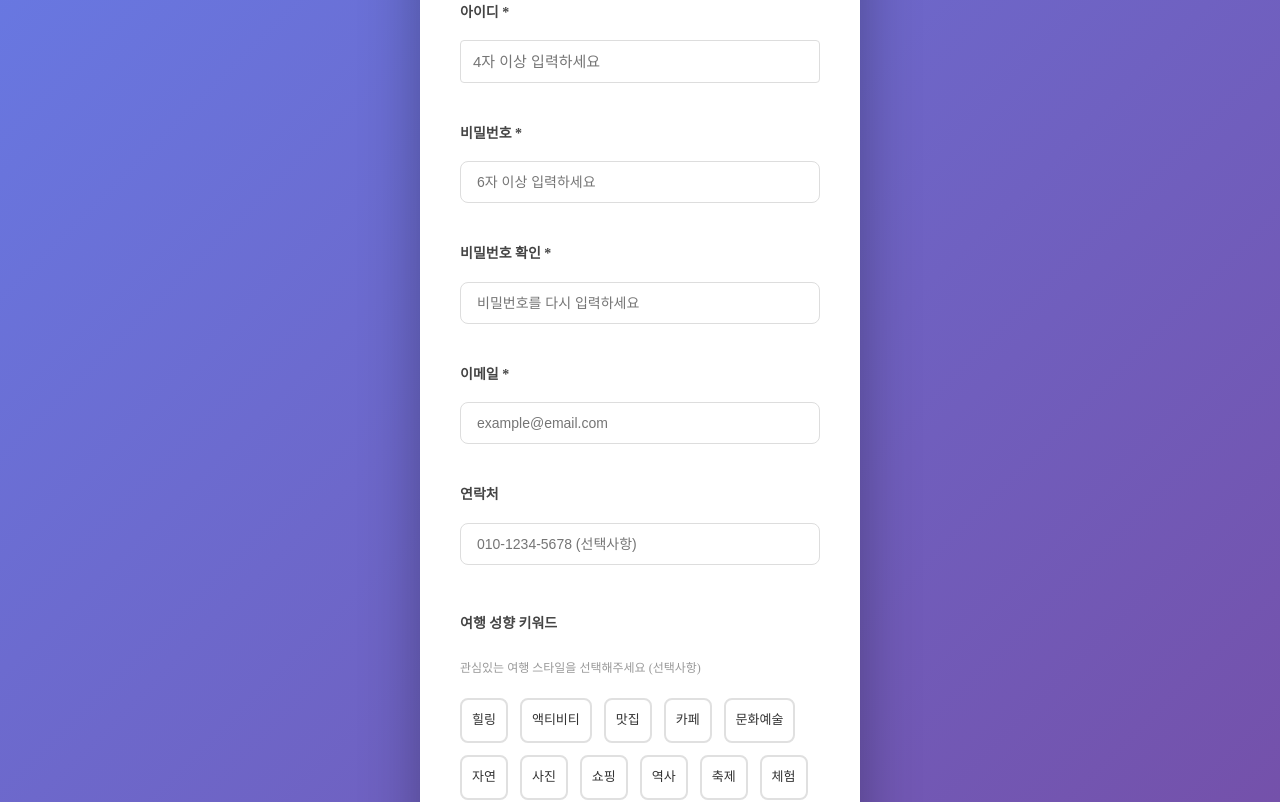
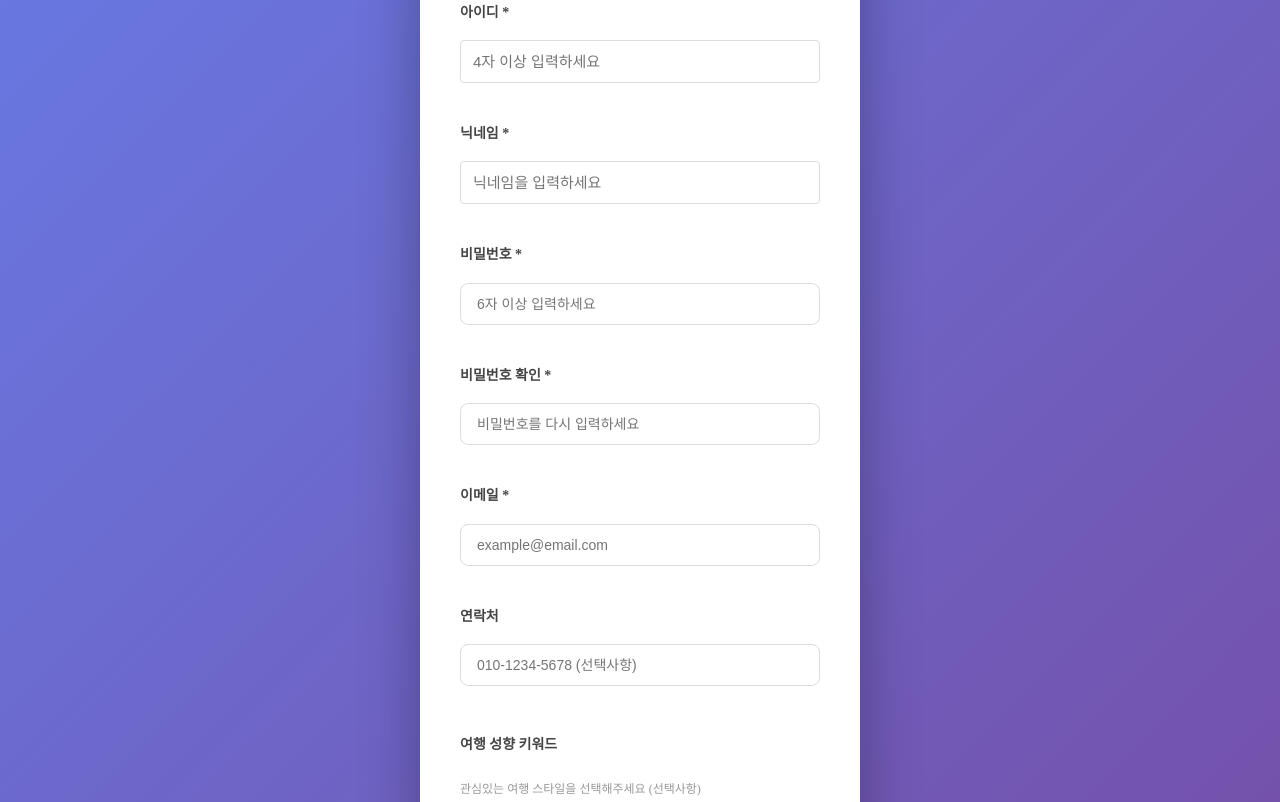
Before and after one commit to Q1-byte/team1-react, a React (Vite) app in the folder apps/client/: page /register in a window 1280 px wide. Shown: the part 360-1162 px from the top of the page. Built offline with nearby package versions, Linux system fonts and the light colour scheme; no server answers; a web font is replaced by a local one.

Commit message:
gyuwon_nickname add

```diff
--- a/apps/client/src/api/authApi.js
+++ b/apps/client/src/api/authApi.js
@@ -150,6 +150,7 @@ export const registerApi = async (userData) => {
     credentials: 'include',
     body: JSON.stringify({
       username: userData.username,
+      nickname: userData.nickname,
       password: userData.password,
       passwordConfirm: userData.passwordConfirm || userData.password_confirm || userData.password,
       email: userData.email,
--- a/apps/client/src/components/Header.jsx
+++ b/apps/client/src/components/Header.jsx
@@ -62,7 +62,7 @@ export default function Header() {
                         <div className="user-zone" style={{ display: 'flex', alignItems: 'center' }}>
                             {/* 💡 color를 dynamicColor로 변경 */}
                             <span className="user-greeting" style={{ marginRight: '20px', whiteSpace: 'nowrap', color: dynamicColor, fontWeight: '500' }}>
-                                <strong>{user?.id}</strong>님 안녕하세요
+                                <strong>{user?.nickname}</strong>님 안녕하세요
                                 {isAdmin && (
                                     <span style={{ color: '#ff4d4f', fontWeight: '900', marginLeft: '8px' }}>(관리자)</span>
                                 )}
--- a/apps/client/src/pages/auth/Register.jsx
+++ b/apps/client/src/pages/auth/Register.jsx
@@ -7,9 +7,9 @@ import './Auth.css';
 
 // 여행 성향 키워드 목록
 const TRAVEL_KEYWORDS = [
-  '힐링', '액티비티', '맛집', '카페', '문화예술',
-  '자연', '사진', '쇼핑', '역사', '축제',
-  '체험', '야경'
+  '힐링', '자연', '스릴',
+  '추억', '예술', '체험',
+  '데이트', '트레킹'
 ];
 
 function Register() {
@@ -18,6 +18,7 @@ function Register() {
 
   const [formData, setFormData] = useState({
     username: '',
+    nickname: '',
     password: '',
     passwordConfirm: '',
     email: '',
@@ -49,7 +50,7 @@ function Register() {
 
   const validateForm = () => {
     // 필수 항목 검사
-    if (!formData.username || !formData.password || !formData.email) {
+    if (!formData.username || !formData.nickname || !formData.password || !formData.email) {
       return '필수 항목을 모두 입력해주세요.';
     }
 
@@ -100,6 +101,7 @@ function Register() {
     try {
       const userData = {
         username: formData.username,
+        nickname: formData.nickname,
         password: formData.password,
         passwordConfirm: formData.passwordConfirm,
         email: formData.email,
@@ -140,6 +142,19 @@ function Register() {
               value={formData.username}
               onChange={handleChange}
               placeholder="4자 이상 입력하세요"
+              disabled={loading}
+            />
+          </div>
+
+          <div className="form-group">
+            <label htmlFor="nickname">닉네임 *</label>
+            <input
+              type="text"
+              id="nickname"
+              name="nickname"
+              value={formData.nickname}
+              onChange={handleChange}
+              placeholder="닉네임을 입력하세요"
               disabled={loading}
             />
           </div>
```
Also changed, not shown: 1 other file (tests, documents, lock files or other folders).
